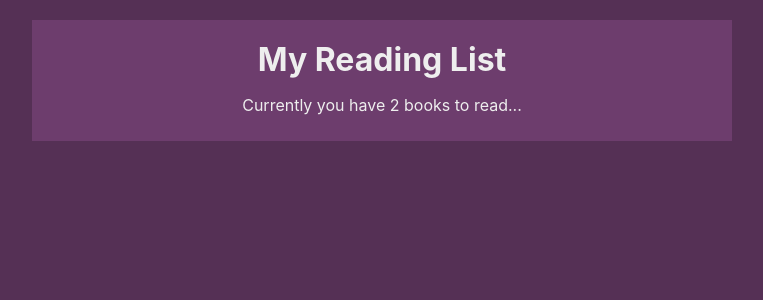
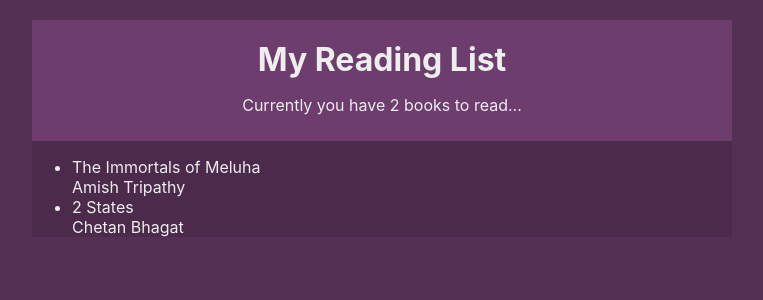
Before and after one commit to pratik-kumar-sahu/supreme-octo-guacamole, a React (Create React App) app: page / in a window 1280 px wide. Shown: the top 300 px of the page, without its empty margins (258-1021 px from the left). Built offline with nearby package versions, Linux system fonts and the light colour scheme.

Commit message:
BookContextProvider wraps BookList comp wraps BookDetails comp

```diff
--- a/package.json
+++ b/package.json
@@ -9,6 +9,7 @@
     "react": "^17.0.2",
     "react-dom": "^17.0.2",
     "react-scripts": "4.0.3",
+    "uuid": "^8.3.2",
     "web-vitals": "^1.1.1"
   },
   "scripts": {
--- a/src/App.css
+++ /dev/null
@@ -1,39 +0,0 @@
-.App {
-  text-align: center;
-  padding: 2rem 0;
-}
-
-.App-logo {
-  height: 40vmin;
-  pointer-events: none;
-}
-
-@media (prefers-reduced-motion: no-preference) {
-  .App-logo {
-    animation: App-logo-spin infinite 20s linear;
-  }
-}
-
-.App-header {
-  background-color: #282c34;
-  min-height: 100vh;
-  display: flex;
-  flex-direction: column;
-  align-items: center;
-  justify-content: center;
-  font-size: calc(10px + 2vmin);
-  color: white;
-}
-
-.App-link {
-  color: #61dafb;
-}
-
-@keyframes App-logo-spin {
-  from {
-    transform: rotate(0deg);
-  }
-  to {
-    transform: rotate(360deg);
-  }
-}
--- a/src/App.js
+++ b/src/App.js
@@ -1,4 +1,5 @@
 import React from "react";
+import BookList from "./components/BookList";
 import Navbar from "./components/Navbar";
 import BookContextProvider from "./contexts/BookContext";
 
@@ -7,6 +8,7 @@ function App() {
     <div className="App">
       <BookContextProvider>
         <Navbar />
+        <BookList />
       </BookContextProvider>
     </div>
   );
--- /dev/null
+++ b/src/components/BookDetails.js
@@ -0,0 +1,14 @@
+import React, { useContext } from "react";
+import { BookContext } from "../contexts/BookContext";
+
+function BookDetails({ book }) {
+  const { deleteBook } = useContext(BookContext);
+  return (
+    <li>
+      <div className="title">{book.title}</div>
+      <div className="author">{book.author}</div>
+    </li>
+  );
+}
+
+export default BookDetails;
--- /dev/null
+++ b/src/components/BookList.js
@@ -0,0 +1,21 @@
+import React, { useContext } from "react";
+import { BookContext } from "../contexts/BookContext";
+import BookDetails from "./BookDetails";
+
+function BookList() {
+  const { books } = useContext(BookContext);
+
+  return books.length ? (
+    <div className="book-list">
+      <ul>
+        {books.map((book) => {
+          return <BookDetails book={book} key={book.id} />;
+        })}
+      </ul>
+    </div>
+  ) : (
+    <div className="empty">No books to read. Add new books for future.</div>
+  );
+}
+
+export default BookList;
```
Also changed, not shown: 1 other file (tests, documents, lock files or other folders).
